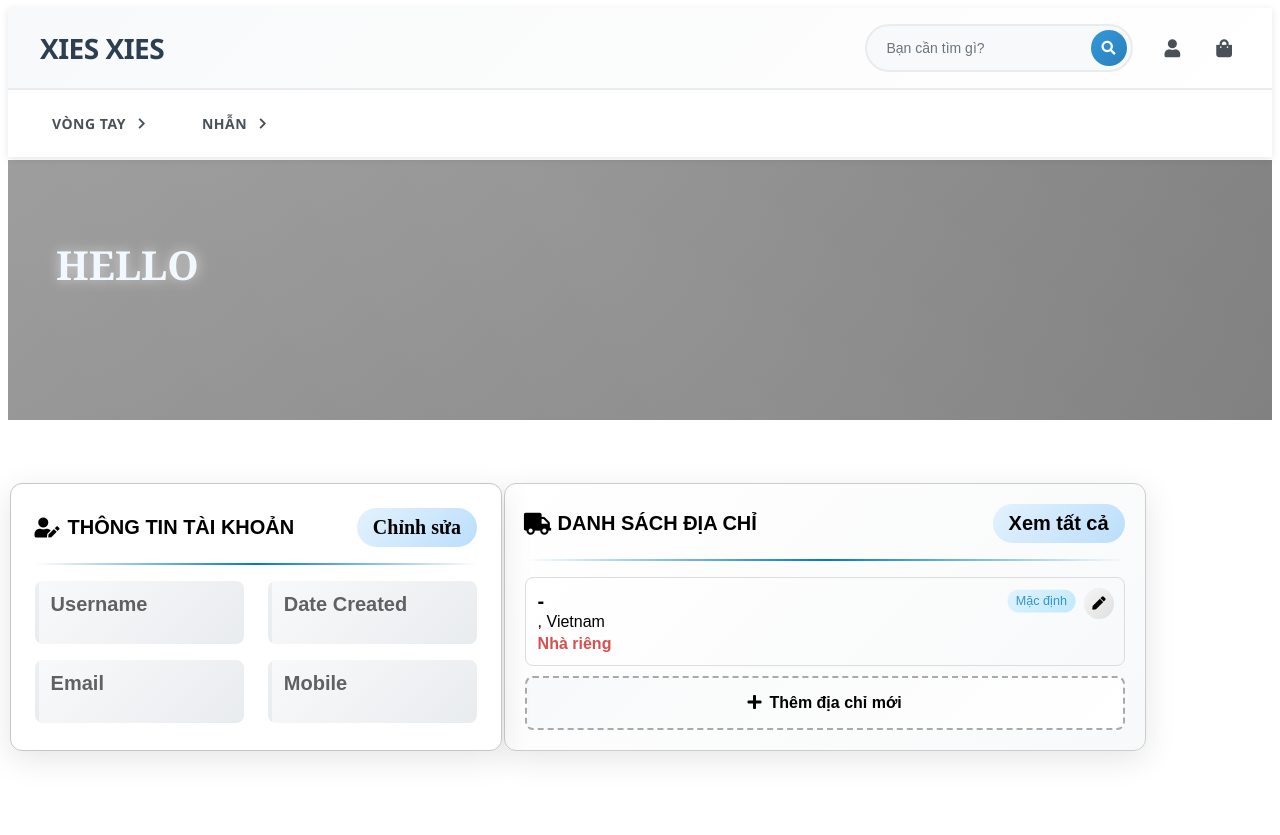
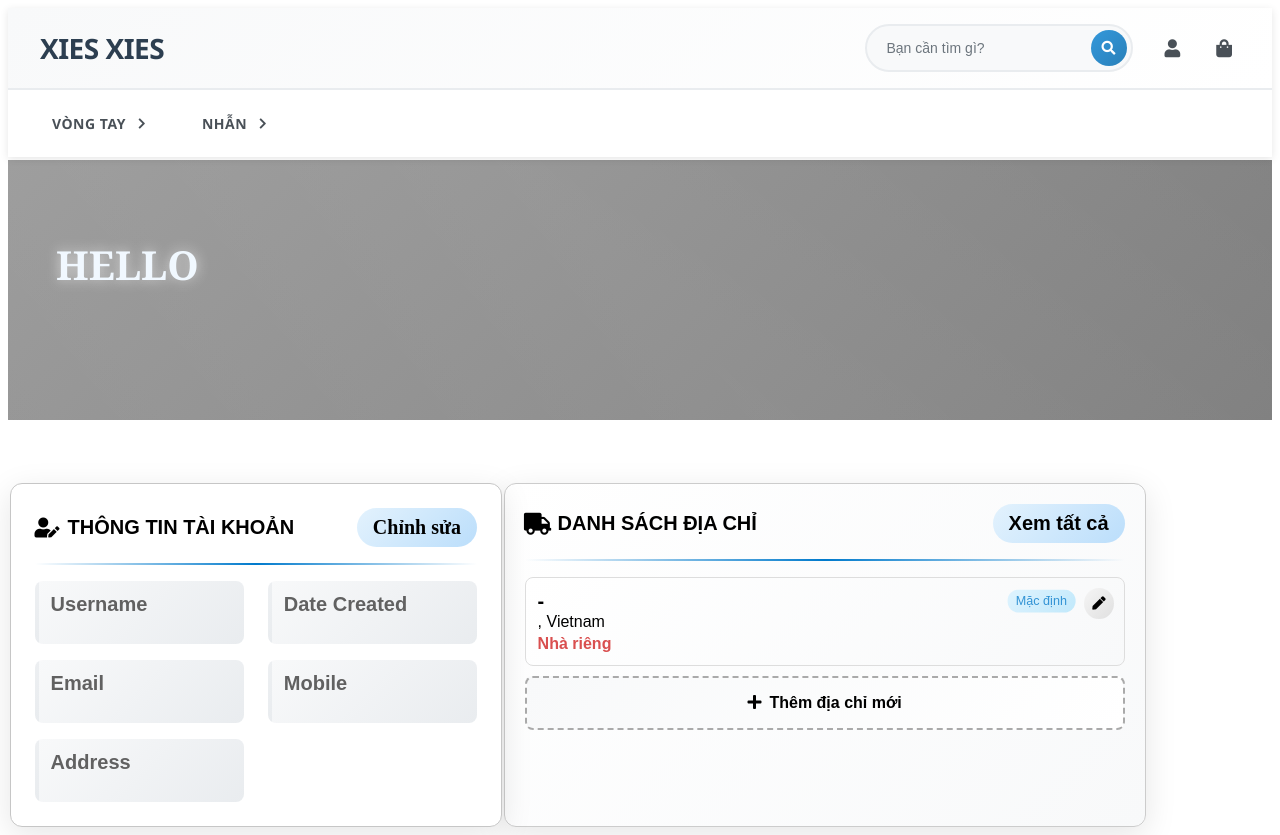
Before and after one commit to nhan295/Jewelry-Online-Shop, a Vue app in the folder frontend/: page /profile in a window 1280 px wide. Before the commit the page ends 800 px from the top, so only its background shows below. Built offline with nearby package versions, Linux system fonts and the light colour scheme; no server answers.

Commit message:
feat: add user address display to ProfileDetail component

```diff
--- a/frontend/src/components/ProfileDetail.vue
+++ b/frontend/src/components/ProfileDetail.vue
@@ -37,6 +37,11 @@
             <div class="account-item">
               <strong>Mobile</strong>
               <p>{{ userMobile }}</p>
+            </div>
+
+            <div class="account-item">
+              <strong>Address</strong>
+              <p>{{ userAddress }}</p>
             </div>
           </div>
         </div>
```
